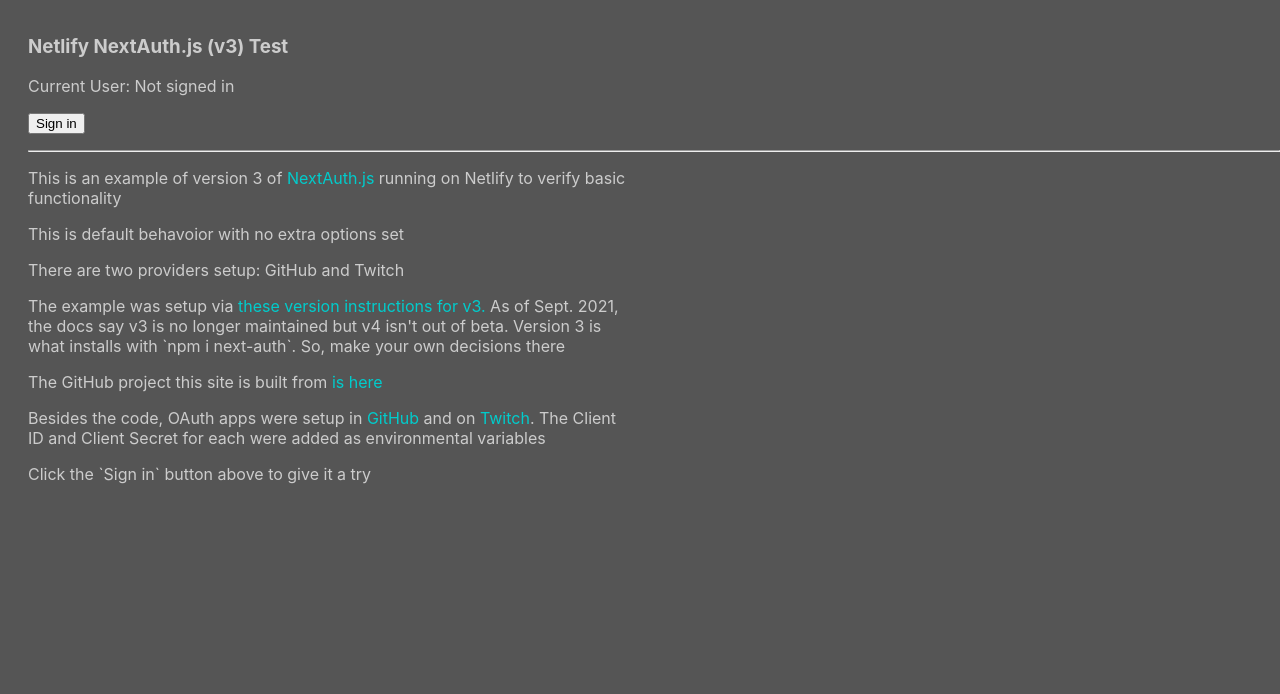
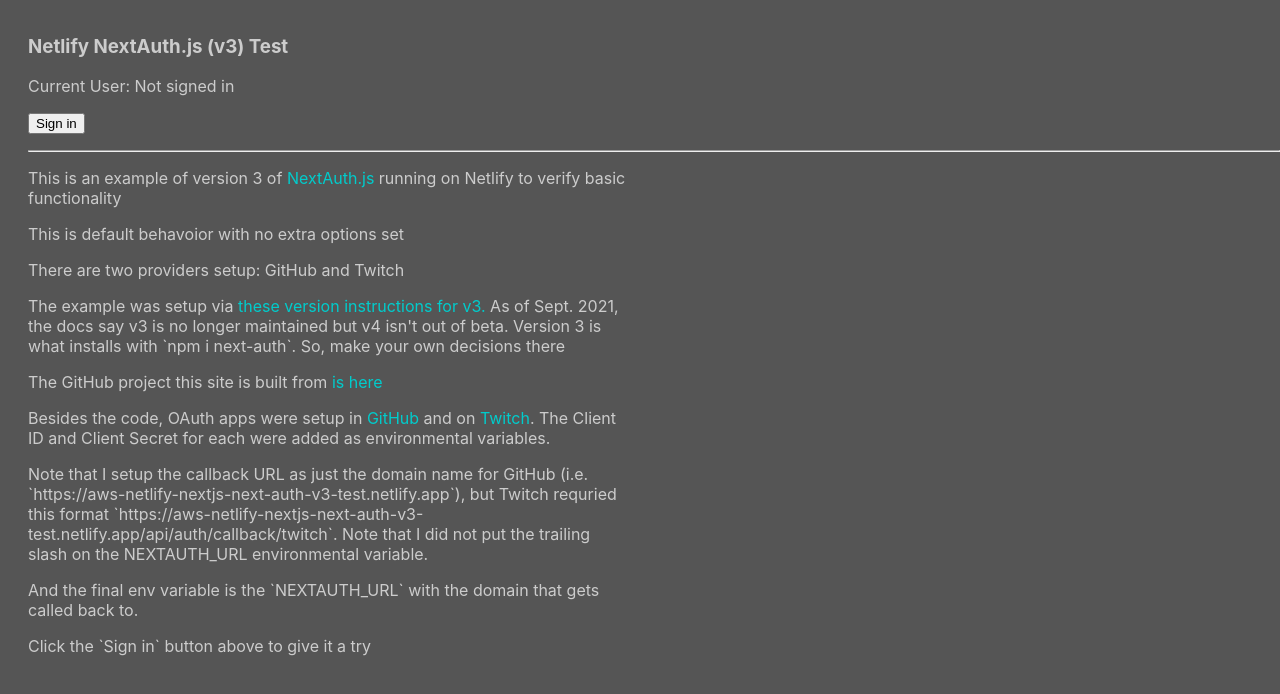
Before and after one commit to alanwsmith/netlify-nextjs-next-auth-v3-test, a Next.js app: page / in a window 1280 px wide. Shown: the top 694 px of the page. Built offline with nearby package versions, Linux system fonts and the light colour scheme; no server answers.

Commit message:
Updated readme with notes about callback urls

```diff
--- a/pages/index.js
+++ b/pages/index.js
@@ -58,7 +58,21 @@
           GitHub
         </a>{' '}
         and on <a href="https://dev.twitch.tv/docs/api/">Twitch</a>. The Client
-        ID and Client Secret for each were added as environmental variables
+        ID and Client Secret for each were added as environmental variables.
+      </p>
+
+      <p>
+        Note that I setup the callback URL as just the domain name for GitHub
+        (i.e. `https://aws-netlify-nextjs-next-auth-v3-test.netlify.app`), but
+        Twitch requried this format
+        `https://aws-netlify-nextjs-next-auth-v3-test.netlify.app/api/auth/callback/twitch`.
+        Note that I did not put the trailing slash on the NEXTAUTH_URL
+        environmental variable.
+      </p>
+
+      <p>
+        And the final env variable is the `NEXTAUTH_URL` with the domain that
+        gets called back to.{' '}
       </p>
 
       <p>Click the `Sign in` button above to give it a try</p>
```
